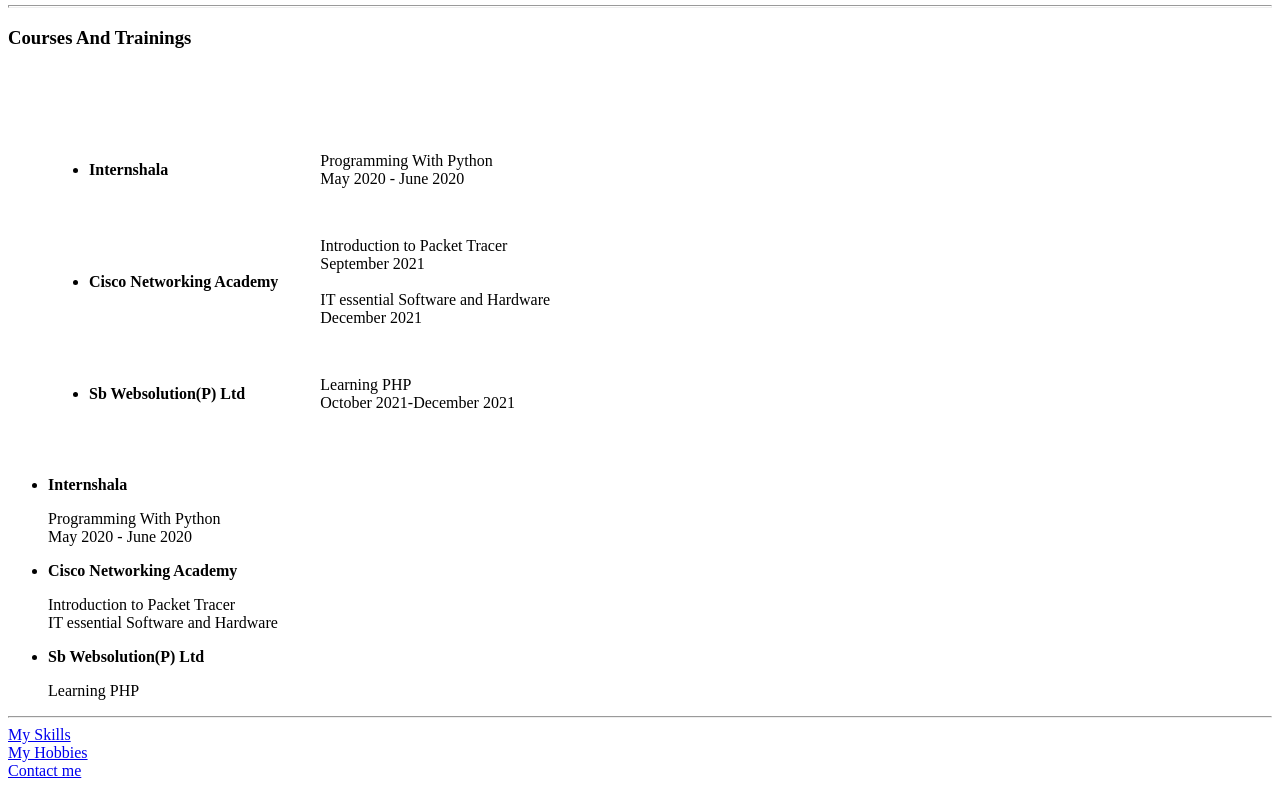
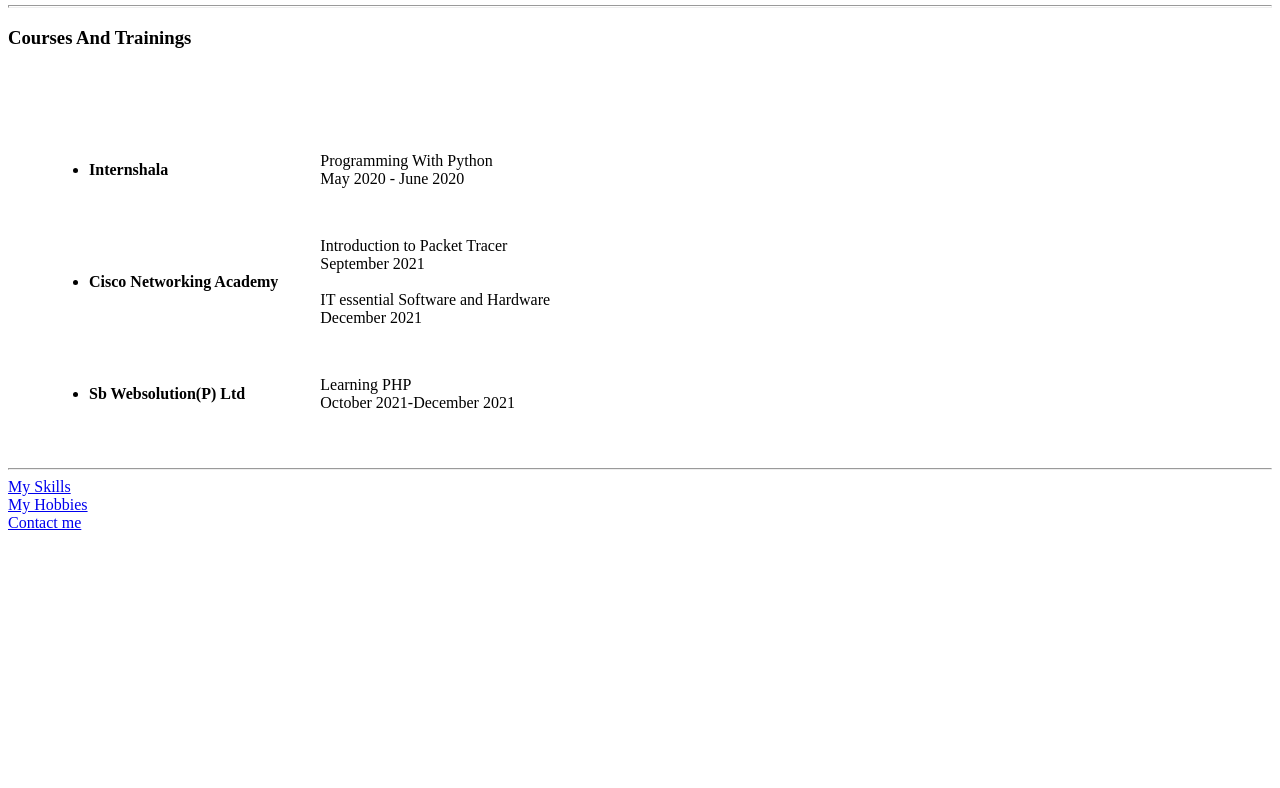
Before and after one commit to dikshaprakash0/cv, a plain HTML site: page index.html in a window 1280 px wide. Shown: the part 685-1473 px from the top of the page. After the commit the page ends 1225 px from the top, so only its background shows below. Drawn offline with Linux system fonts and the light colour scheme.

Commit message:
Update index.html

```diff
--- a/index.html
+++ b/index.html
@@ -64,18 +64,6 @@
       <td>Learning PHP<br>October 2021-December 2021</td>
     </tr>
   </table>
-  <ul>
-    <li><strong>Internshala</strong> </li>
-    <p>Programming With Python<br>May 2020 - June 2020</p>
-  </ul>
-  <ul>
-    <li><strong>Cisco Networking Academy</strong> </li>
-    <p>Introduction to Packet Tracer<br>IT essential Software and Hardware</p>
-  </ul>
-  <ul>
-    <li><strong>Sb Websolution(P) Ltd</strong> </li>
-    <p>Learning PHP</p>
-  </ul>
   <hr>
   <a href="skills.html">My Skills</a><br>
   <a href="hobbies.html">My Hobbies</a><br>
```
